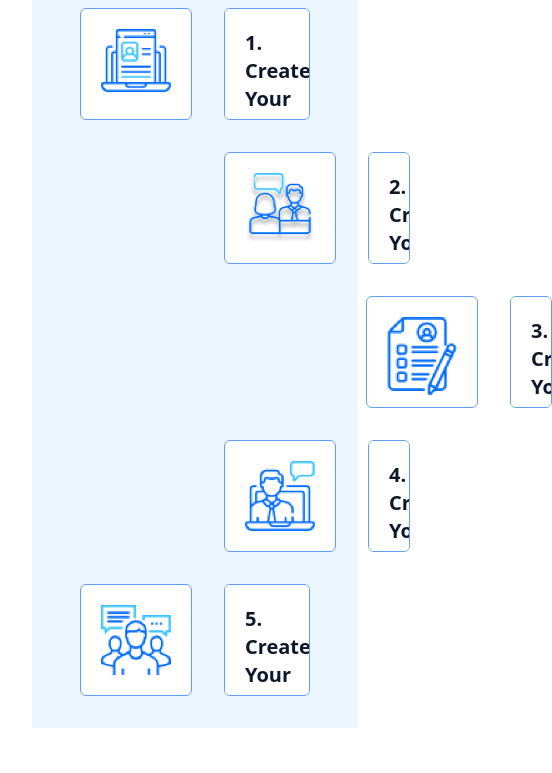
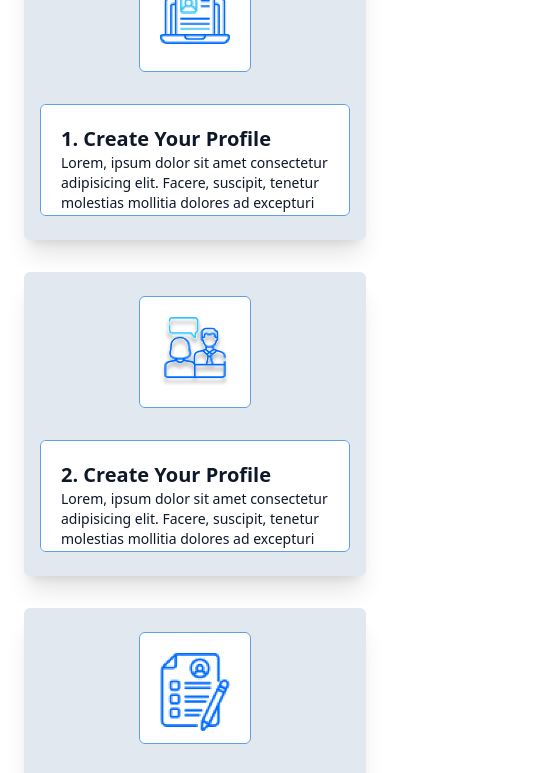
Before and after one commit to bzamanbd/Tailwind-Our-Process, a website: page src/index.html in a window 390 px wide. Shown: the part 184-957 px from the top of the page, 552 px wide, since content can reach past the window. Drawn offline with Linux system fonts and the light colour scheme.

Commit message:
Done:Fully Responsive

```diff
--- a/src/index.html
+++ b/src/index.html
@@ -7,12 +7,12 @@
     <title>Our Process</title>
 </head>
 <body>
-    <div class="m p-8">
-        <div class="w bg-[#ECF6FF] min-w-full min-h-full py-8 px-12 flex flex-col gap-8">
+    <div class="m sm:p-8 p-2">
+        <div class="w sm:bg-[#ECF6FF] min-w-full min-h-full py-8 sm:px-12 px-4 flex flex-col gap-8">
             <h1 class="mx-auto text-center text-slate-950 font-bold text-5xl"><span class="text-[#2489C3]">Our</span> Process</h1>
 
 
-            <div class="p1 flex flex-row gap-8 ">
+            <div class="p1 ParentOfProcess">
                 <div class="commonIcon">
                     <img src="../images/process1.png" alt="p1"/>
                 </div>
@@ -23,8 +23,8 @@
                 </div>
             </div>
 
-                <div class="p2 flex gap-8">
-                    <div class="commonIcon ml-[144px]">
+                <div class="p2 ParentOfProcess">
+                    <div class="commonIcon sm:ml-[144px]">
                         <img src="../images/process2.png" alt="p2"/>
                     </div>
                     <div class="commonProcess">
@@ -34,8 +34,8 @@
                 </div>
 
 
-            <div class="p3 flex flex-row gap-8 ">
-                <div class="commonIcon ml-[286px]">
+            <div class="p3 ParentOfProcess ">
+                <div class="commonIcon sm:ml-[286px]">
                     <img src="../images/process3.png" alt="p3"/>
                 </div>
                 <div class="commonProcess">
@@ -44,8 +44,8 @@
                 </div>
             </div>
 
-            <div class="p1 flex flex-row gap-8 ">
-                <div class="commonIcon ml-[144px]">
+            <div class="p4 ParentOfProcess">
+                <div class="commonIcon sm:ml-[144px]">
                     <img src="../images/process4.png" alt="p4"/>
                 </div>
                 <div class="commonProcess">
@@ -54,7 +54,7 @@
                 </div>
             </div>
 
-            <div class="p1 flex flex-row gap-8 ">
+            <div class="p5 ParentOfProcess">
                 <div class="commonIcon">
                     <img src="../images/process5.png" alt="p5"/>
                 </div>
--- a/src/input.css
+++ b/src/input.css
@@ -16,4 +16,9 @@
     .commonDesc{
         @apply text-sm text-slate-900
     }
+
+    .ParentOfProcess{
+        @apply flex sm:flex-row flex-col justify-center items-center
+        gap-8 bg-slate-200 sm:bg-transparent rounded-md px-4 py-6 shadow-xl sm:shadow-none
+    }
 }
```
Also changed, not shown: src/output.css.
